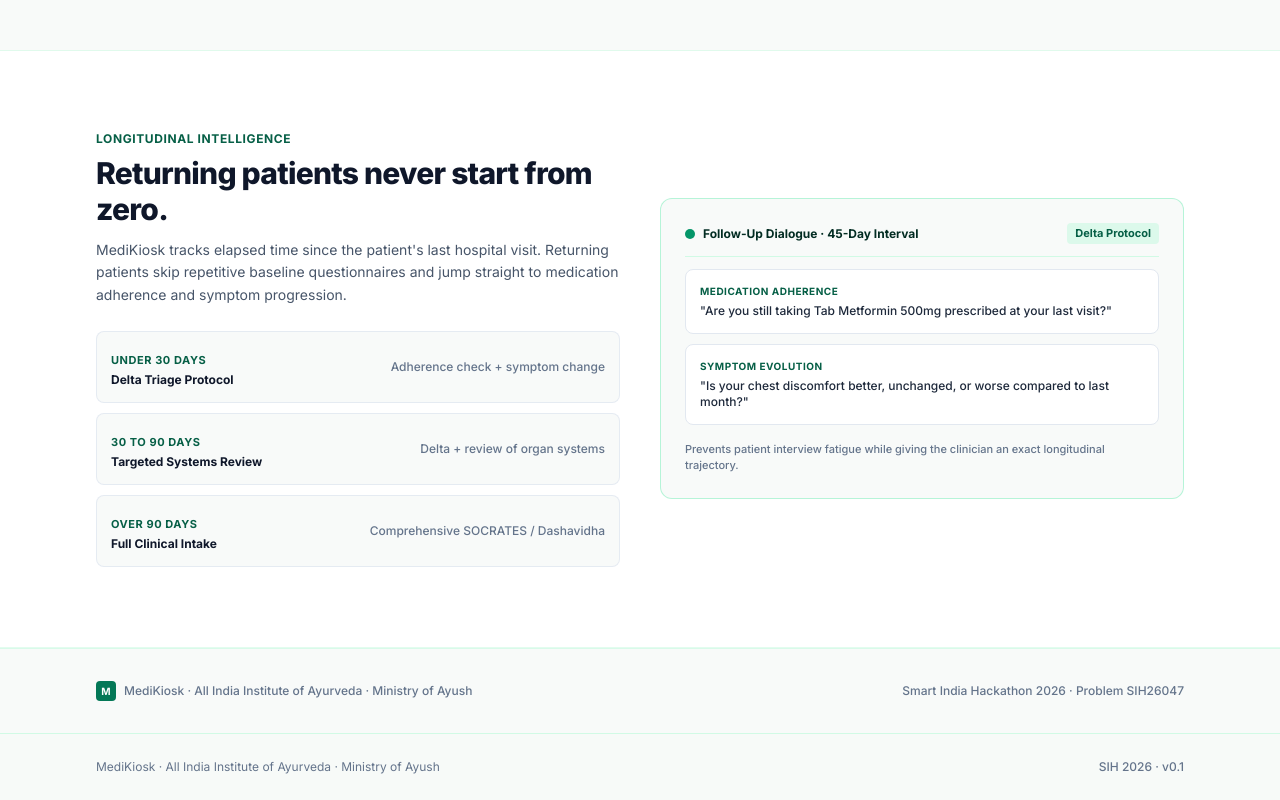
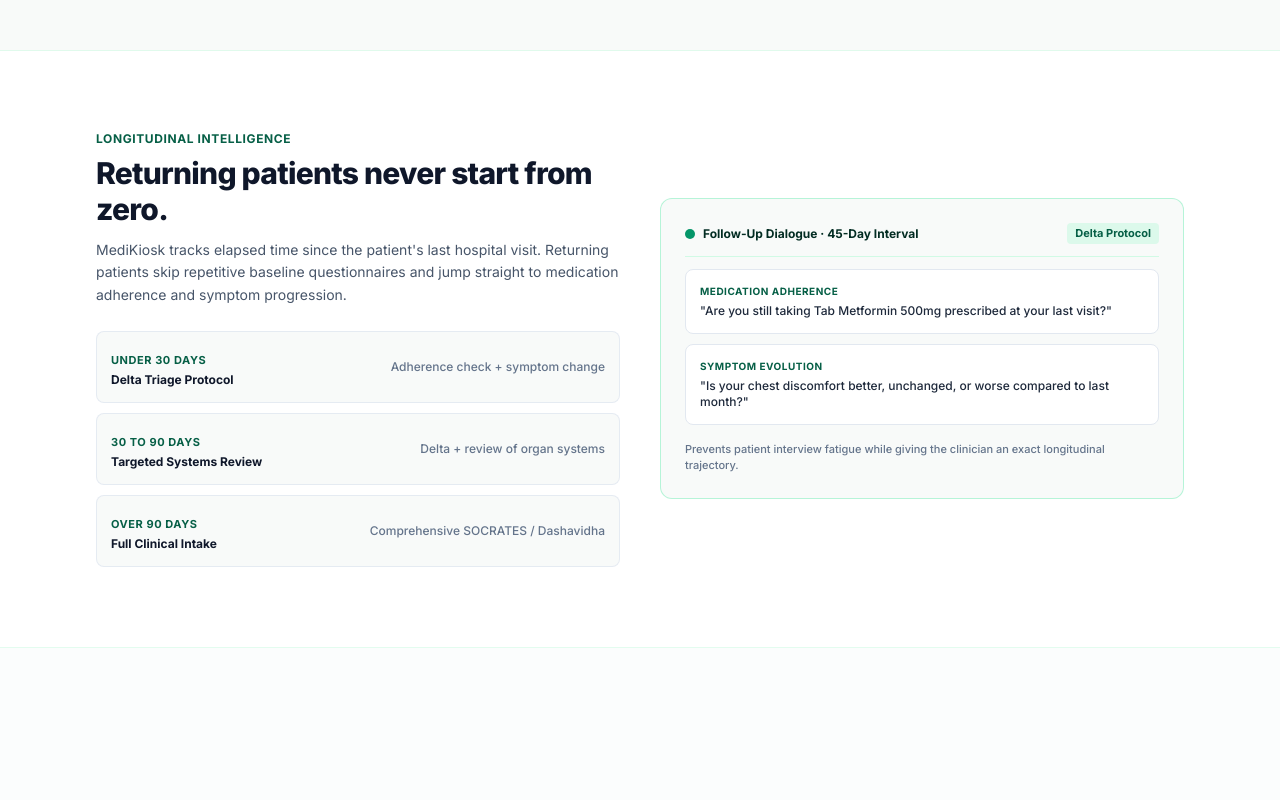
Before and after one commit to Nikhil-Vzo/Medikisok, a Next.js app: page / in a window 1280 px wide. Shown: the part 1909-2709 px from the top of the page. After the commit the page ends 2557 px from the top, so only its background shows below. Built offline with nearby package versions, Linux system fonts and the light colour scheme.

Commit message:
feat(ui): remove footer from landing page and root layout

```diff
--- a/src/app/layout.tsx
+++ b/src/app/layout.tsx
@@ -1,7 +1,5 @@
 import type { Metadata } from "next";
 import "./globals.css";
-// import { Header } from "@/components/shared/header";
-import { Footer } from "@/components/shared/footer";
 
 export const metadata: Metadata = {
   title: "MediKiosk — AI Clinical Intake Platform | Ministry of Ayush",
@@ -28,7 +26,6 @@
       </head>
       <body className="min-h-full flex flex-col font-sans bg-[#FBFDFD] text-slate-900 antialiased selection:bg-teal-100 selection:text-teal-900">
         <main className="flex-1 flex flex-col">{children}</main>
-        <Footer />
       </body>
     </html>
   );
--- a/src/app/page.tsx
+++ b/src/app/page.tsx
@@ -444,17 +444,6 @@
           </div>
         </div>
       </section>
-
-      {/* ============================= FOOTER ============================= */}
-      <footer className="bg-[#F8FAF9] border-t border-emerald-100/80">
-        <div className="max-w-6xl mx-auto px-6 lg:px-8 py-8 flex flex-col sm:flex-row items-center justify-between gap-4 text-xs text-slate-500 font-medium">
-          <div className="flex items-center gap-2">
-            <div className="w-5 h-5 rounded bg-emerald-700 text-white flex items-center justify-center font-bold text-[10px]">M</div>
-            <span>MediKiosk · All India Institute of Ayurveda · Ministry of Ayush</span>
-          </div>
-          <div>Smart India Hackathon 2026 · Problem SIH26047</div>
-        </div>
-      </footer>
     </div>
   );
 }
```
